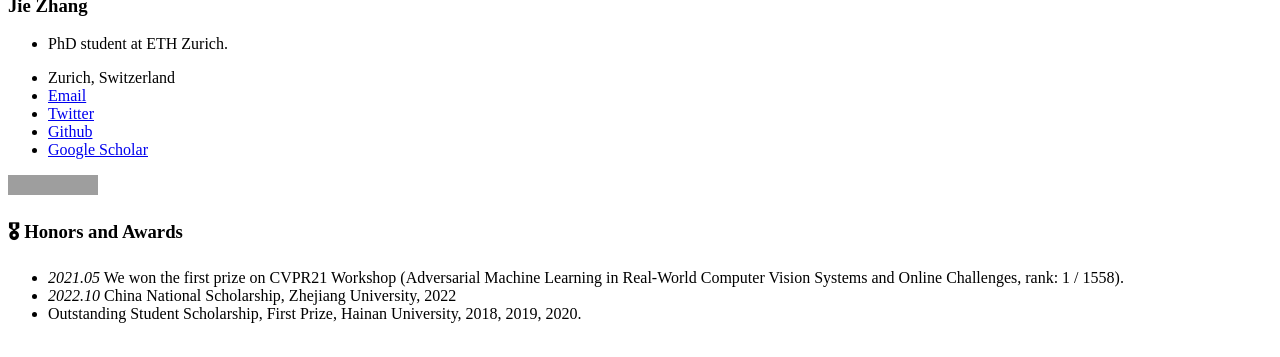
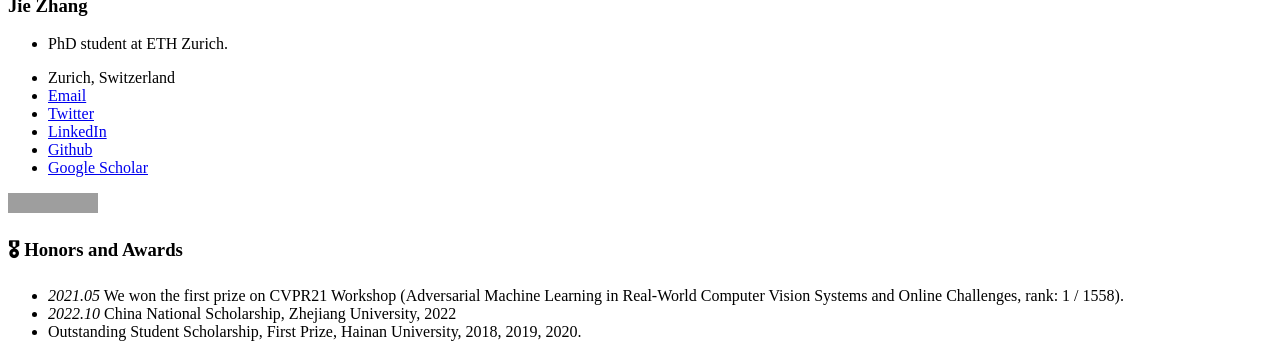
Before and after one commit to zj-jayzhang/zj-jayzhang.github.io, a Jekyll site: the page built from _pages/includes/honers.md, in a window 1280 px wide, cut to the strip 548-905 px from the top of the page. Built offline with Jekyll 4.4.1, drawn with Linux system fonts in a browser that asks for light colours; our own code applies the rules of GitHub Pages for plain Markdown files; grey boxes are pictures that could not be loaded.

Commit message:
Update author-profile.html

```diff
--- a/_includes/author-profile.html
+++ b/_includes/author-profile.html
@@ -46,12 +46,12 @@
       {% if author.google_plus %}
         <li><a href="https://plus.google.com/+{{ author.google_plus }}"><i class="fab fa-fw fa-google-plus" aria-hidden="true"></i> Google+</a></li>
       {% endif %}
-      <!-- {% if author.linkedin %}
+      {% if author.linkedin %}
         <li><a href="https://www.linkedin.com/in/{{ author.linkedin }}"><i class="fab fa-fw fa-linkedin" aria-hidden="true"></i> LinkedIn</a></li>
-      {% endif %} -->
-      <!-- {% if author.dblp %}
+      {% endif %}
+      {% if author.dblp %}
         <li><a href="{{ author.dblp }}"><i class="ai ai-dblp ai-fw" aria-hidden="true"></i> DBLP</a></li>
-      {% endif %} -->
+      {% endif %}
       {% if author.xing %}
         <li><a href="https://www.xing.com/profile/{{ author.xing }}"><i class="fab fa-fw fa-xing-square" aria-hidden="true"></i> XING</a></li>
       {% endif %}
```
